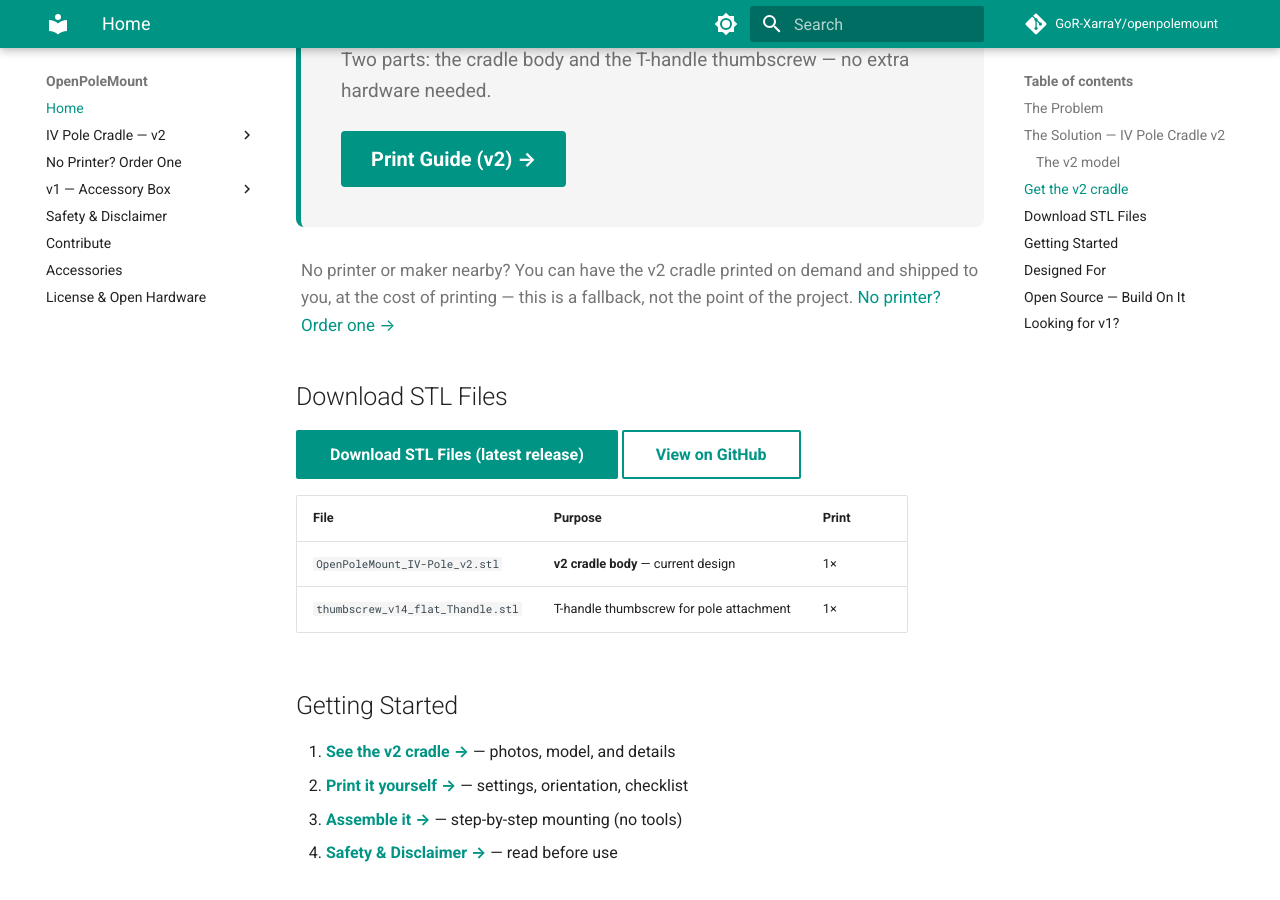
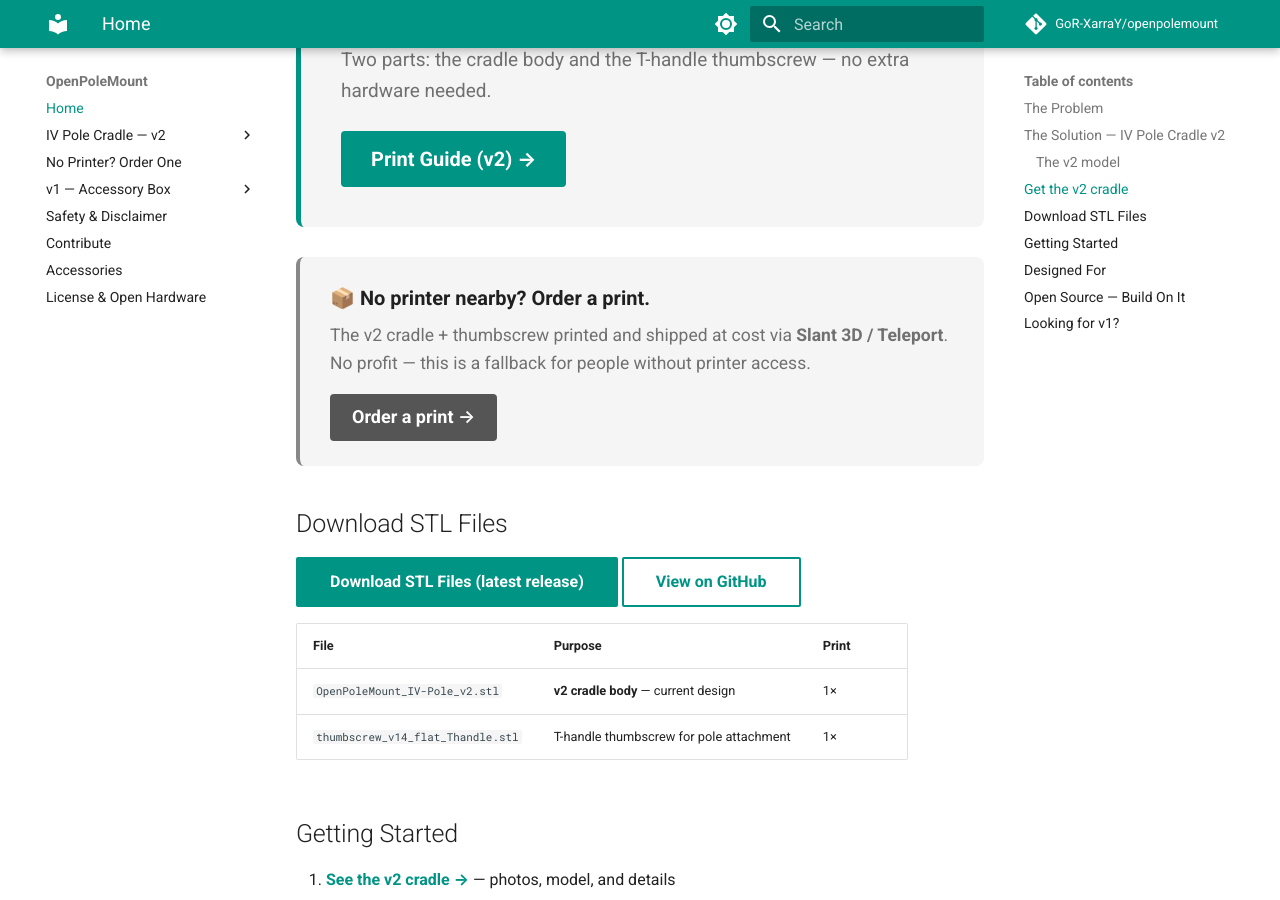
Before and after one commit to GoR-XarraY/openpolemount, an MkDocs documentation site: the page built from docs/index.md, in a window 1280 px wide and 900 px high, scrolled down 2779 px. Built offline with MkDocs 1.6.1 and Material for MkDocs 9.7.7, drawn with Linux system fonts in a browser that asks for light colours; comment, search, counter and statistics services are not loaded.

Commit message:
fix: repair .md href 404s in HTML blocks; give order card more presence
MkDocs doesn't rewrite .md hrefs inside raw HTML — changed to /path/ slugs.
Also bumped the 'No printer? Order a print' section from a tiny dim footnote
to a small card with a button, so it's readable without competing with the DIY card.

Co-Authored-By: Claude Sonnet 4.6 <noreply@anthropic.com>

```diff
--- a/docs/index.md
+++ b/docs/index.md
@@ -56,13 +56,16 @@ yourself is the primary path — it's free, and you control the material and qua
     Download the v2 STL files and print on any FDM printer. Tested in PLA. Two parts:
     the cradle body and the T-handle thumbscrew — no extra hardware needed.
   </div>
-  <a href="iv-pole-v2/print-settings.md" style="display:inline-block;padding:0.6rem 1.5rem;background:var(--md-primary-fg-color);color:white;border-radius:4px;text-decoration:none;font-size:1rem;font-weight:700;">Print Guide (v2) →</a>
+  <a href="iv-pole-v2/print-settings/" style="display:inline-block;padding:0.6rem 1.5rem;background:var(--md-primary-fg-color);color:white;border-radius:4px;text-decoration:none;font-size:1rem;font-weight:700;">Print Guide (v2) →</a>
 </div>
 
-<div style="font-size:0.85rem;color:var(--md-default-fg-color--light);margin:1.25rem 0;padding-left:0.25rem;">
-  No printer or maker nearby? You can have the v2 cradle printed on demand and shipped
-  to you, at the cost of printing — this is a fallback, not the point of the project.
-  <a href="order.md">No printer? Order one →</a>
+<div style="padding:1.25rem 1.5rem;background:var(--md-code-bg-color);border-radius:8px;border-left:4px solid #888;margin:1rem 0;">
+  <div style="font-size:1rem;font-weight:700;margin-bottom:0.35rem;">📦 No printer nearby? Order a print.</div>
+  <div style="font-size:0.875rem;color:var(--md-default-fg-color--light);margin-bottom:0.85rem;">
+    The v2 cradle + thumbscrew printed and shipped at cost via <strong>Slant 3D / Teleport</strong>.
+    No profit — this is a fallback for people without printer access.
+  </div>
+  <a href="order/" style="display:inline-block;padding:0.45rem 1.1rem;background:#555;color:white;border-radius:4px;text-decoration:none;font-size:0.9rem;font-weight:600;">Order a print →</a>
 </div>
 
 ## Download STL Files
```
Also changed, not shown: docs/iv-pole-v2/index.md (+2 -2 lines).
